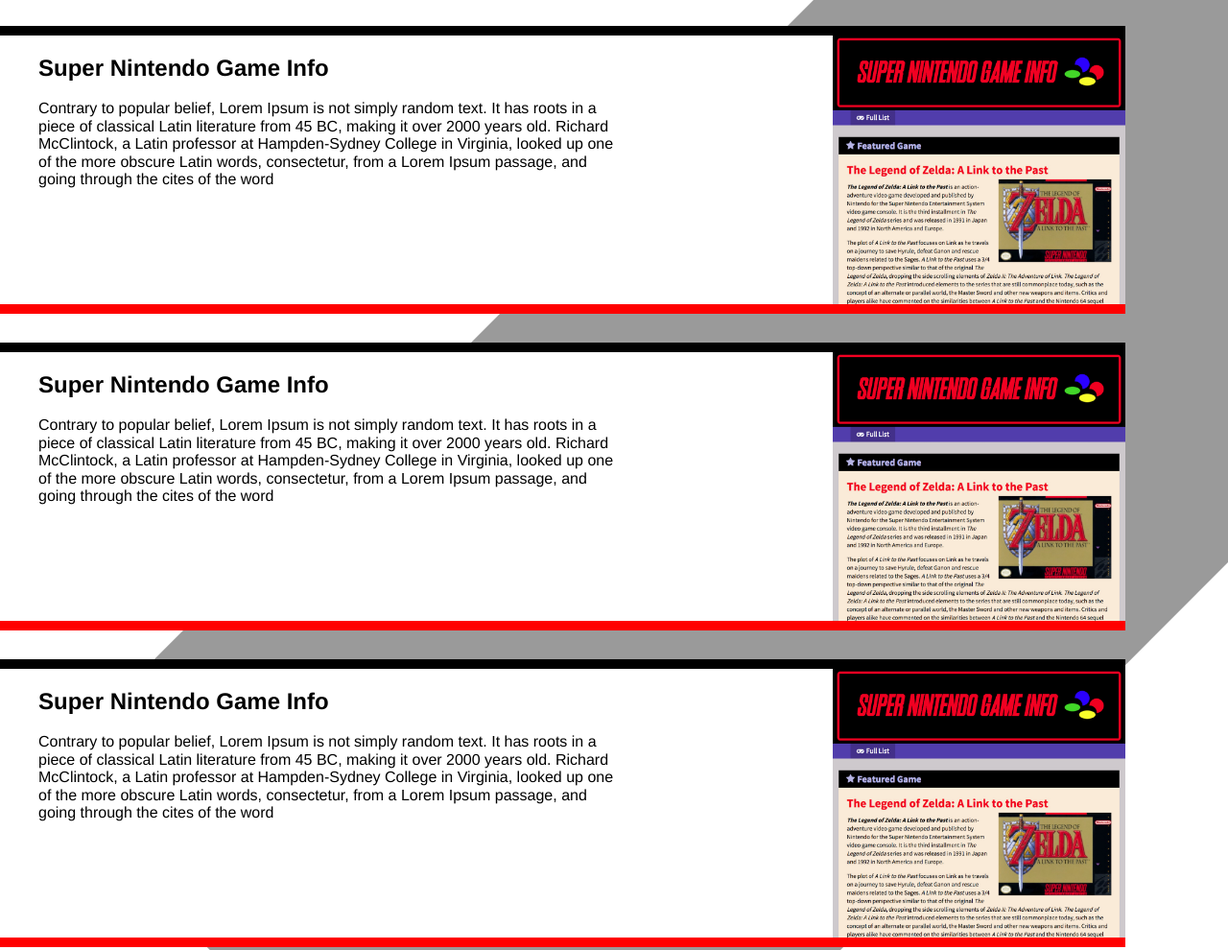
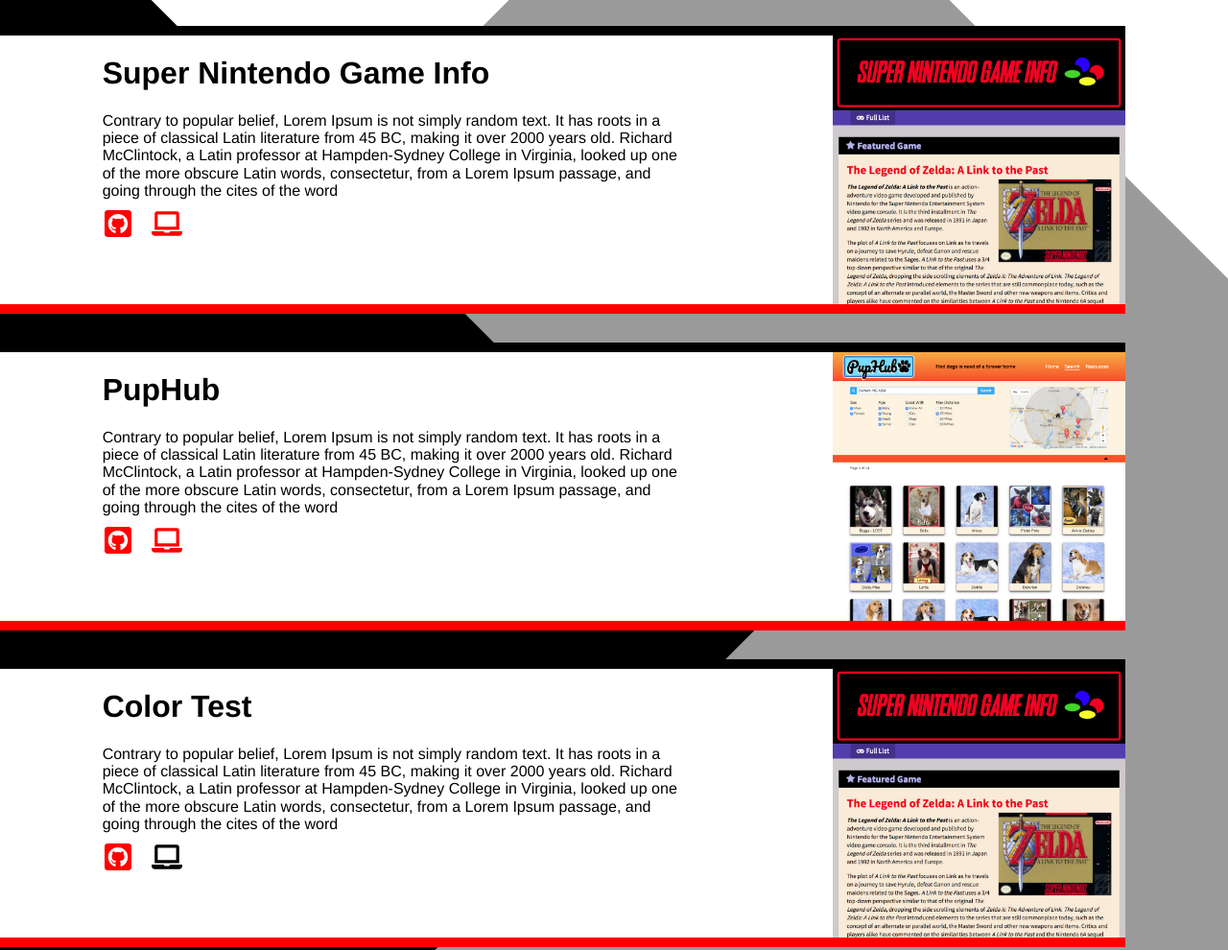
Before and after one commit to ianrosedev/ianrosedev-website-2019, a Gatsby site: page /code in a window 1280 px wide. Shown: the part 83-1073 px from the top of the page at 96% size. Built offline with nearby package versions, Linux system fonts and the light colour scheme; Gatsby itself is replaced by a stand-in of ours.

Commit message:
Use font awesome icons

```diff
--- a/package.json
+++ b/package.json
@@ -27,6 +27,10 @@
     ]
   },
   "dependencies": {
+    "@fortawesome/fontawesome-svg-core": "^1.2.16",
+    "@fortawesome/free-brands-svg-icons": "^5.8.0",
+    "@fortawesome/free-solid-svg-icons": "^5.8.0",
+    "@fortawesome/react-fontawesome": "^0.1.4",
     "gatsby": "^2.0.119",
     "gatsby-image": "^2.0.29",
     "gatsby-plugin-manifest": "^2.0.17",
--- a/src/components/Code/Code.js
+++ b/src/components/Code/Code.js
@@ -1,24 +1,25 @@
 import React, { useState, useLayoutEffect } from 'react';
 import { graphql, useStaticQuery } from 'gatsby';
 import Img from 'gatsby-image';
+import { FontAwesomeIcon } from '@fortawesome/react-fontawesome';
+import { faGithubSquare } from '@fortawesome/free-brands-svg-icons';
+import { faLaptop } from '@fortawesome/free-solid-svg-icons';
 import LayoutBody from '../LayoutBody/LayoutBody';
 import styles from './Code.module.scss';
 
 const Code = () => {
-  const [projectsHeight, setProjectsHeight] = useState(null);
-
   const data = useStaticQuery(graphql`
     query {
       snes: file(relativePath: { eq: "super-nintendo-game-info.jpg" }) {
         childImageSharp {
-          fluid(maxWidth: 700) {
+          fluid(maxWidth: 500) {
             ...GatsbyImageSharpFluid
           }
         }
       }
       puphub: file(relativePath: { eq: "puphub.jpg" }) {
         childImageSharp {
-          fluid(maxHeight: 300) {
+          fluid(maxWidth: 500) {
             ...GatsbyImageSharpFluid
           }
         }
@@ -26,17 +27,21 @@
     }
   `);
 
-  // Get div height of `projects` so image can use for resizing
+  const [exampleHeight, setExampleHeight] = useState(null);
+
+  // Get div height of `examples` so image can use for resizing
   // Only runs once
   useLayoutEffect(() => {
     const handleResize = () =>
-      setProjectsHeight(
-        document.querySelector('[class*="projects"]').offsetHeight
+      setExampleHeight(
+        document.querySelector('[class*="examples"]').offsetHeight + 5
       );
 
     // Set initial height on load
-    setProjectsHeight(
-      document.querySelector('[class*="projects"]').offsetHeight
+    // `offsetHeight` returns an integer
+    // Add 5 to make sure image fills height completely
+    setExampleHeight(
+      document.querySelector('[class*="examples"]').offsetHeight + 5
     );
 
     window.addEventListener('resize', handleResize);
@@ -48,10 +53,13 @@
 
   return (
     <LayoutBody>
+      {/* Layout */}
       <div className={styles.backgroundBlockRight} aria-hidden='true' />
-      <div className={`${styles.projects} ${styles.p1}`}>
+      <div className={styles.backgroundBlockLeft} aria-hidden='true' />
+      {/* Examples */}
+      <section className={`${styles.examples} ${styles.example1}`}>
         <div className={styles.text}>
-          <h2>Super Nintendo Game Info</h2>
+          <h1>Super Nintendo Game Info</h1>
           <p>
             Contrary to popular belief, Lorem Ipsum is not simply random text.
             It has roots in a piece of classical Latin literature from 45 BC,
@@ -60,14 +68,31 @@
             obscure Latin words, consectetur, from a Lorem Ipsum passage, and
             going through the cites of the word
           </p>
+          <a href='https://github.com/ianrosedev/Super-Nintendo-Game-Info'>
+            <FontAwesomeIcon
+              className={styles.icon}
+              icon={faGithubSquare}
+              size='4x'
+            />
+          </a>
+          <a href='https://supernintendogameinfo.ianrosedev.com'>
+            <FontAwesomeIcon
+              className={styles.icon}
+              icon={faLaptop}
+              size='4x'
+            />
+          </a>
         </div>
-        <div style={{ width: projectsHeight + 5 }} className={styles.img}>
-          <Img fluid={data.snes.childImageSharp.fluid} />
+        <div style={{ width: exampleHeight }} className={styles.img}>
+          <Img
+            fluid={data.snes.childImageSharp.fluid}
+            alt='Super Nintendo Game Info'
+          />
         </div>
-      </div>
-      <div className={`${styles.projects} ${styles.p2}`}>
+      </section>
+      <section className={`${styles.examples} ${styles.example2}`}>
         <div className={styles.text}>
-          <h2>Super Nintendo Game Info</h2>
+          <h1>PupHub</h1>
           <p>
             Contrary to popular belief, Lorem Ipsum is not simply random text.
             It has roots in a piece of classical Latin literature from 45 BC,
@@ -76,14 +101,28 @@
             obscure Latin words, consectetur, from a Lorem Ipsum passage, and
             going through the cites of the word
           </p>
+          <a href='https://github.com/ianrosedev/PupHub'>
+            <FontAwesomeIcon
+              className={styles.icon}
+              icon={faGithubSquare}
+              size='4x'
+            />
+          </a>
+          <a href='https://puphub.ianrosedev.com'>
+            <FontAwesomeIcon
+              className={styles.icon}
+              icon={faLaptop}
+              size='4x'
+            />
+          </a>
         </div>
-        <div style={{ width: projectsHeight + 5 }} className={styles.img}>
-          <Img fluid={data.snes.childImageSharp.fluid} />
+        <div style={{ width: exampleHeight }} className={styles.img}>
+          <Img fluid={data.puphub.childImageSharp.fluid} alt='PupHub' />
         </div>
-      </div>
-      <div className={`${styles.projects} ${styles.p3}`}>
+      </section>
+      <section className={`${styles.examples} ${styles.example3}`}>
         <div className={styles.text}>
-          <h2>Super Nintendo Game Info</h2>
+          <h1>Color Test</h1>
           <p>
             Contrary to popular belief, Lorem Ipsum is not simply random text.
             It has roots in a piece of classical Latin literature from 45 BC,
@@ -92,14 +131,26 @@
             obscure Latin words, consectetur, from a Lorem Ipsum passage, and
             going through the cites of the word
           </p>
+          <a href='https://github.com/ianrosedev/recipe-share-color-test'>
+            <FontAwesomeIcon
+              className={styles.icon}
+              icon={faGithubSquare}
+              size='4x'
+            />
+          </a>
+          <FontAwesomeIcon
+            className={`${styles.icon} ${styles.iconDisabled}`}
+            icon={faLaptop}
+            size='4x'
+          />
         </div>
-        <div style={{ width: projectsHeight + 5 }} className={styles.img}>
-          <Img fluid={data.snes.childImageSharp.fluid} />
+        <div style={{ width: exampleHeight }} className={styles.img}>
+          <Img fluid={data.snes.childImageSharp.fluid} alt='Color Picker' />
         </div>
-      </div>
-      <div className={`${styles.projects} ${styles.p4}`}>
+      </section>
+      <section className={`${styles.examples} ${styles.example4}`}>
         <div className={styles.text}>
-          <h2>Super Nintendo Game Info</h2>
+          <h1>Recipe Share [WIP]</h1>
           <p>
             Contrary to popular belief, Lorem Ipsum is not simply random text.
             It has roots in a piece of classical Latin literature from 45 BC,
@@ -108,11 +159,26 @@
             obscure Latin words, consectetur, from a Lorem Ipsum passage, and
             going through the cites of the word
           </p>
+          <a href='https://github.com/ianrosedev/recipe-share'>
+            <FontAwesomeIcon
+              className={styles.icon}
+              icon={faGithubSquare}
+              size='4x'
+            />
+          </a>
+          <FontAwesomeIcon
+            className={`${styles.icon} ${styles.iconDisabled}`}
+            icon={faLaptop}
+            size='4x'
+          />
         </div>
-        <div style={{ width: projectsHeight + 5 }} className={styles.img}>
-          <Img fluid={data.snes.childImageSharp.fluid} />
+        <div style={{ width: exampleHeight }} className={styles.img}>
+          <Img
+            fluid={data.snes.childImageSharp.fluid}
+            alt='Recipe Share, work in progress'
+          />
         </div>
-      </div>
+      </section>
       <div className={styles.emptyRow} aria-hidden='true' />
     </LayoutBody>
   );
--- a/src/components/Code/Code.module.scss
+++ b/src/components/Code/Code.module.scss
@@ -1,9 +1,10 @@
 /* Grid - 12x46 */
 @import '../../styles/_colors.scss';
+@import '../../styles/_sizes.scss';
 
 .backgroundBlockLeft {
-  grid-column: 1 / 46;
-  grid-row: 1 / 15;
+  grid-column: 1 / 6;
+  grid-row: 1 / 46;
   transform: rotate(-45deg);
   z-index: -9999;
   margin-left: -900px;
@@ -11,26 +12,48 @@
 }
 
 .backgroundBlockRight {
-  grid-column: 1 / 46;
-  grid-row: 1 / 25;
+  grid-column: 3 / 11;
+  grid-row: 1 / 46;
   transform: rotate(-45deg);
   z-index: -9999;
-  padding: 0 1000px;
+  padding: 0 600px;
   background-color: $backgroundGrayLight;
 }
 
-.projects {
+.emptyRow {
+  grid-column: 1 / 13;
+  grid-row: 45 / 46;
+}
+
+.examples {
   border-style: solid;
   border-width: 10px 0;
   border-top-color: black;
   border-bottom-color: $primaryColor;
   background-color: white;
+  z-index: 1;
   display: flex;
   justify-content: space-between;
 
   .text {
-    margin-left: 40px;
-    width: 600px;
+    margin-left: calc(100vw / 12);
+    max-width: 600px;
+
+    p {
+      margin-bottom: 0.5em;
+    }
+
+    .icon {
+      width: 0.5em;
+      height: 0.5em;
+      margin-right: 0.3em;
+      color: red;
+    }
+
+    .iconDisabled {
+      color: black;
+      cursor: not-allowed;
+    }
   }
 
   .img {
@@ -38,27 +61,47 @@
   }
 }
 
-.p1 {
+.example1 {
   grid-column: 1 / 12;
   grid-row: 2 / 12;
 }
 
-.p2 {
+.example2 {
   grid-column: 1 / 12;
   grid-row: 13 / 23;
 }
 
-.p3 {
+.example3 {
   grid-column: 1 / 12;
   grid-row: 24 / 34;
 }
 
-.p4 {
+.example4 {
   grid-column: 1 / 12;
   grid-row: 35 / 45;
 }
 
-.emptyRow {
-  grid-column: 1 / 13;
-  grid-row: 45 / 46;
+@include screen-xl {
+  .examples {
+    .text {
+      margin-left: calc(2 * (100vw / 12));
+
+      p {
+        font-size: 24px;
+        margin-bottom: 1em;
+      }
+
+      .icon {
+        width: 1em;
+        height: 1em;
+      }
+    }
+  }
+
+  .example1,
+  .example2,
+  .example3,
+  .example4 {
+    grid-column: 1 / 11;
+  }
 }
--- a/src/components/Home/Home.module.scss
+++ b/src/components/Home/Home.module.scss
@@ -51,7 +51,7 @@
     font-size: 32px;
   }
 
-  h2 {
+  p {
     font-size: 24px;
     font-weight: 100;
   }
```
Also changed, not shown: src/components/Home/Home.js (+6 -6 lines), src/components/image.js (deleted, +0 -32 lines), src/images/gatsby-astronaut.png (deleted), 1 other file.
